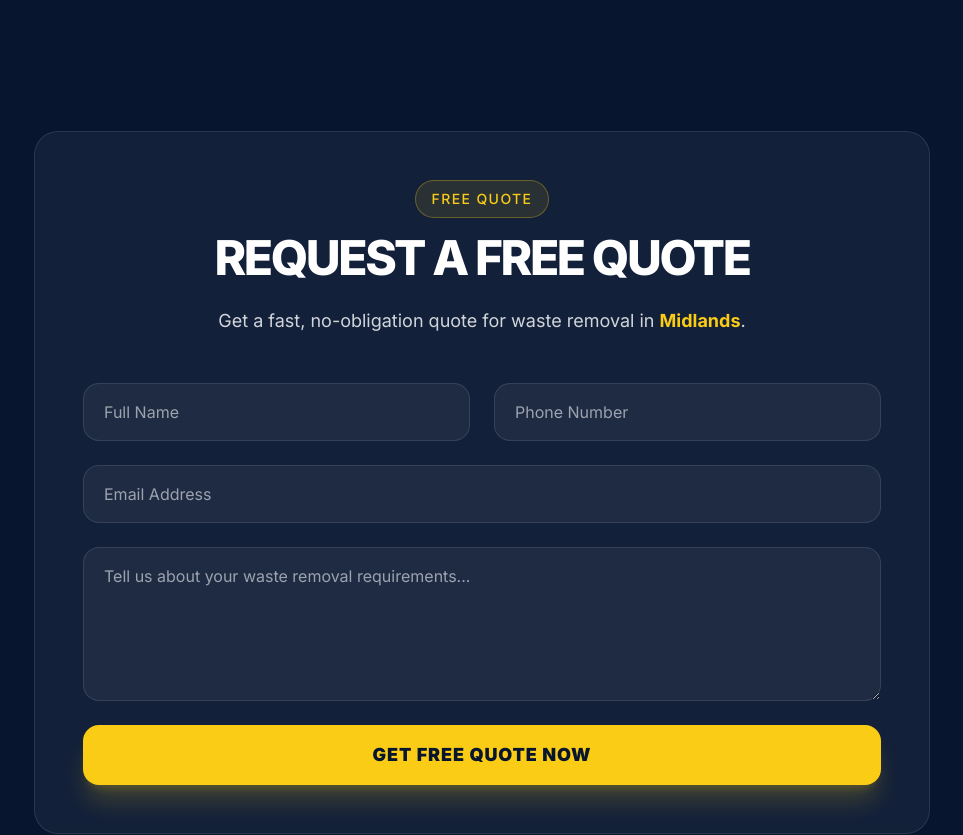
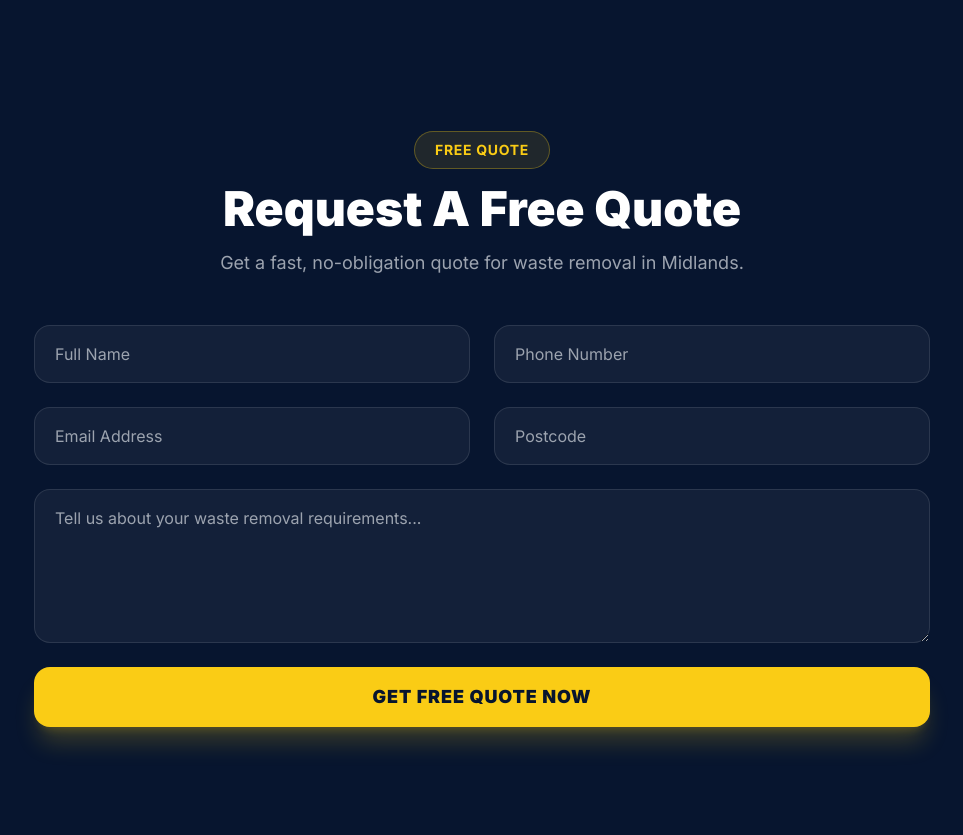
Before and after one commit to ytazam1009-web/maxx-waste-removals, a Next.js app: page /contact in a window 1280 px wide. Shown: the part 940-1775 px from the top of the page, without its empty margins (158-1121 px from the left). Built offline with nearby package versions, Linux system fonts and the light colour scheme.

Commit message:
Add postcode field to quote form

```diff
--- a/components/home/QuoteForm.jsx
+++ b/components/home/QuoteForm.jsx
@@ -1,4 +1,5 @@
 "use client";
+
 import { useState } from "react";
 import Container from "@/components/layout/Container";
 import Section from "@/components/layout/Section";
@@ -10,6 +11,7 @@ export default function QuoteForm({ city = "General" }) {
     phone: "",
     email: "",
     city: city,
+    postcode: "",
     message: "",
   });
 
@@ -28,10 +30,11 @@ export default function QuoteForm({ city = "General" }) {
     setStatus(null);
 
     try {
-      // FIXED PATH: Now matches your folder name "contacts"
       const res = await fetch("/api/contacts", {
         method: "POST",
-        headers: { "Content-Type": "application/json" },
+        headers: {
+          "Content-Type": "application/json",
+        },
         body: JSON.stringify(form),
       });
 
@@ -39,42 +42,54 @@ export default function QuoteForm({ city = "General" }) {
 
       if (res.ok && data.success) {
         setStatus("success");
-        setForm({ name: "", phone: "", email: "", city: city, message: "" });
+
+        setForm({
+          name: "",
+          phone: "",
+          email: "",
+          city: city,
+          postcode: "",
+          message: "",
+        });
       } else {
         setStatus("error");
       }
     } catch (err) {
       setStatus("error");
     }
+
     setLoading(false);
   };
 
   return (
-    <Section id="contact">
+    <Section>
       <Container>
         <FadeUp>
-          <div className="mx-auto max-w-4xl rounded-3xl border border-white/10 bg-white/5 p-8 backdrop-blur-sm md:p-12">
+          <div className="mx-auto max-w-4xl">
             <div className="text-center">
-              <div className="mb-4 inline-flex rounded-full border border-yellow-400/30 bg-yellow-400/10 px-4 py-2 text-sm font-medium text-yellow-400 uppercase tracking-widest">
+              <div className="mb-4 inline-flex rounded-full border border-yellow-400/30 bg-yellow-400/10 px-5 py-2 text-sm font-bold uppercase tracking-wider text-yellow-400">
                 Free Quote
               </div>
-              <h2 className="text-4xl font-extrabold text-white md:text-5xl uppercase tracking-tighter">
+
+              <h2 className="text-4xl font-black text-white md:text-5xl">
                 Request A Free Quote
               </h2>
-              <p className="mt-6 text-lg leading-relaxed text-gray-300">
-                Get a fast, no-obligation quote for waste removal in <span className="text-yellow-400 font-bold">{city}</span>.
+
+              <p className="mt-4 text-lg text-gray-400">
+                Get a fast, no-obligation quote for waste removal in {city}.
               </p>
             </div>
 
             {status === "success" && (
-              <div className="mt-6 rounded-2xl bg-green-500/10 border border-green-500/30 p-4 text-green-300 text-center font-bold">
+              <div className="mt-6 rounded-2xl border border-green-500/30 bg-green-500/10 p-4 text-center font-bold text-green-300">
                 ✅ Message sent successfully! We’ll contact you within minutes.
               </div>
             )}
 
             {status === "error" && (
-              <div className="mt-6 rounded-2xl bg-red-500/10 border border-red-500/30 p-4 text-red-300 text-center font-bold">
-                ❌ Something went wrong. Please check your internet or try again.
+              <div className="mt-6 rounded-2xl border border-red-500/30 bg-red-500/10 p-4 text-center font-bold text-red-300">
+                ❌ Something went wrong. Please check your internet or try
+                again.
               </div>
             )}
 
@@ -86,17 +101,20 @@ export default function QuoteForm({ city = "General" }) {
                   value={form.name}
                   onChange={handleChange}
                   placeholder="Full Name"
-                  className="rounded-2xl border border-white/10 bg-white/5 px-5 py-4 text-white placeholder:text-gray-400 focus:border-yellow-400 outline-none transition-colors"
+                  autoComplete="name"
+                  className="rounded-2xl border border-white/10 bg-white/5 px-5 py-4 text-white placeholder:text-gray-400 outline-none transition-colors focus:border-yellow-400"
                 />
+
                 <input
                   required
                   name="phone"
                   value={form.phone}
                   onChange={handleChange}
                   placeholder="Phone Number"
-                  className="rounded-2xl border border-white/10 bg-white/5 px-5 py-4 text-white placeholder:text-gray-400 focus:border-yellow-400 outline-none transition-colors"
+                  autoComplete="tel"
+                  className="rounded-2xl border border-white/10 bg-white/5 px-5 py-4 text-white placeholder:text-gray-400 outline-none transition-colors focus:border-yellow-400"
                 />
-              </div>
+
                 <input
                   required
                   type="email"
@@ -104,8 +122,22 @@ export default function QuoteForm({ city = "General" }) {
                   value={form.email}
                   onChange={handleChange}
                   placeholder="Email Address"
-                className="rounded-2xl border border-white/10 bg-white/5 px-5 py-4 text-white placeholder:text-gray-400 focus:border-yellow-400 outline-none transition-colors"
+                  autoComplete="email"
+                  className="rounded-2xl border border-white/10 bg-white/5 px-5 py-4 text-white placeholder:text-gray-400 outline-none transition-colors focus:border-yellow-400"
                 />
+
+                <input
+                  required
+                  type="text"
+                  name="postcode"
+                  value={form.postcode}
+                  onChange={handleChange}
+                  placeholder="Postcode"
+                  autoComplete="postal-code"
+                  className="rounded-2xl border border-white/10 bg-white/5 px-5 py-4 text-white placeholder:text-gray-400 outline-none transition-colors focus:border-yellow-400"
+                />
+              </div>
+
               <textarea
                 required
                 name="message"
@@ -113,12 +145,13 @@ export default function QuoteForm({ city = "General" }) {
                 onChange={handleChange}
                 rows="5"
                 placeholder="Tell us about your waste removal requirements..."
-                className="rounded-2xl border border-white/10 bg-white/5 px-5 py-4 text-white placeholder:text-gray-400 focus:border-yellow-400 outline-none transition-colors"
+                className="rounded-2xl border border-white/10 bg-white/5 px-5 py-4 text-white placeholder:text-gray-400 outline-none transition-colors focus:border-yellow-400"
               />
+
               <button
                 type="submit"
                 disabled={loading}
-                className="rounded-2xl bg-yellow-400 px-8 py-4 text-lg font-black text-[#07152f] uppercase tracking-wider transition hover:scale-[1.02] disabled:opacity-60 shadow-xl shadow-yellow-400/20"
+                className="rounded-2xl bg-yellow-400 px-8 py-4 text-lg font-black uppercase tracking-wider text-[#07152f] shadow-xl shadow-yellow-400/20 transition hover:scale-[1.02] disabled:opacity-60"
               >
                 {loading ? "Sending..." : "Get Free Quote Now"}
               </button>
```
Lines whose indentation alone changed are shown as unchanged.
